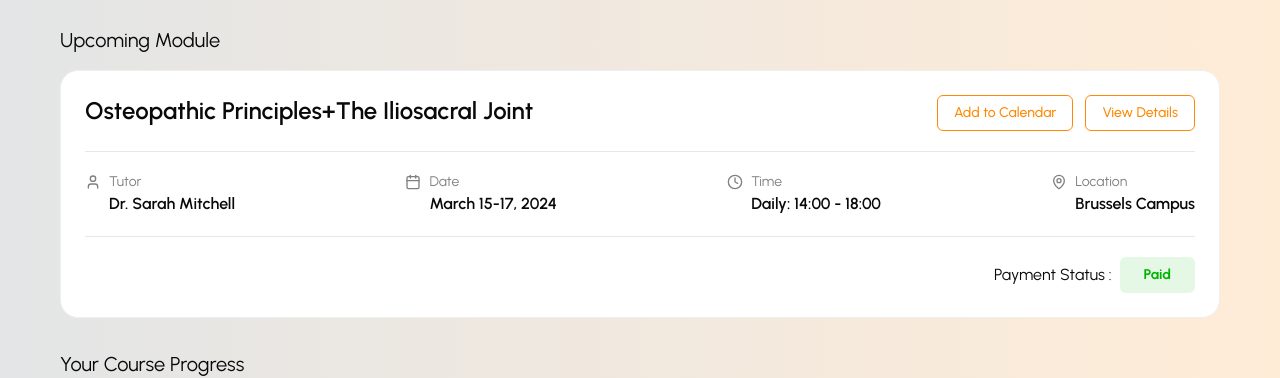
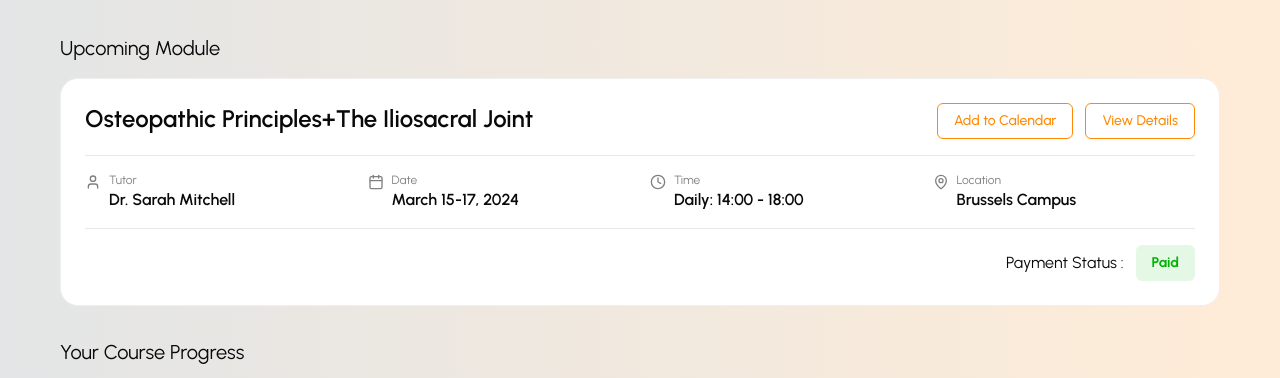
Before and after one commit to Xyvin-Technologies-Pvt-Ltd/IAO-Belgium-Frontend, a React (Vite) app: page /student/dashboard in a window 1280 px wide. Shown: the part 212-590 px from the top of the page. Built offline with nearby package versions, Linux system fonts and the light colour scheme; no server answers.

Commit message:
chore: adjust padding and horizontal spacing

```diff
--- a/src/components/PageHeading.jsx
+++ b/src/components/PageHeading.jsx
@@ -18,7 +18,7 @@ const PageHeading = ({
     : subtitle;
 
   return (
-    <div className="px-15 mt-8 space-y-2">
+    <div className="px-5 lg:px-15 mt-8 space-y-2">
       <h1 className="text-4xl font-semibold">{title || defaultTitle}</h1>
       <p className="text-muted-foreground text-lg">
         {subtitle || defaultSubtitle}
--- a/src/components/student/ModuleCard.jsx
+++ b/src/components/student/ModuleCard.jsx
@@ -17,7 +17,6 @@ const ModuleCard = ({
   };
 
   const handleChangeLocation = (moduleId) => {
-    console.log("Change location/date for module:", moduleId);
     navigate({
       to: "/student/change-location/$id",
       params: { id: moduleId },
@@ -31,16 +30,21 @@ const ModuleCard = ({
           {modules.map((module) => (
             <div
               key={module.id}
-              className="bg-white rounded-2xl border border-[#EFEFEF] p-6"
+              className="bg-white rounded-2xl border border-[#EFEFEF] p-4 sm:p-6"
             >
+              {/* Header */}
               {!showLocationChange && (
                 <>
-                  <div className="flex flex-col lg:flex-row lg:items-start lg:justify-between gap-4">
-                    <h3 className="text-2xl font-semibold">{module.title}</h3>
+                  <div className="flex flex-col sm:flex-row sm:items-start sm:justify-between gap-4">
+                    <h3 className="text-lg sm:text-2xl font-semibold">
+                      {module.title}
+                    </h3>
+
                     {!changeLocation && (
-                      <div className="flex gap-3">
+                      <div className="flex flex-col sm:flex-row gap-3 w-full sm:w-auto">
                         <Button
                           variant="outline"
+                          className="w-full sm:w-auto"
                           onClick={() =>
                             console.log("Add to calendar:", module.id)
                           }
@@ -50,6 +54,7 @@ const ModuleCard = ({
 
                         <Button
                           variant="outline"
+                          className="w-full sm:w-auto"
                           onClick={() => handleViewDetails(module.id)}
                         >
                           View Details
@@ -58,82 +63,85 @@ const ModuleCard = ({
                     )}
                   </div>
 
-                  <div className="my-5 border-t border-gray-200" />
+                  <div className="my-4 border-t border-gray-200" />
                 </>
               )}
 
-              <div className="flex flex-wrap lg:flex-nowrap justify-between gap-6 text-sm">
+              {/* Info Grid */}
+              <div className="grid grid-cols-1 sm:grid-cols-2 lg:grid-cols-4 gap-5 text-sm">
                 <div className="flex items-start gap-2 text-muted-foreground">
                   <User className="w-4 h-4 mt-0.5" />
-                  <div className="flex flex-col">
-                    <span className="text-sm">Tutor</span>
-                    <span className="text-base font-semibold text-foreground">
+                  <div>
+                    <p className="text-xs">Tutor</p>
+                    <p className="text-base font-semibold text-foreground">
                       {module.tutor}
-                    </span>
+                    </p>
                   </div>
                 </div>
 
                 <div className="flex items-start gap-2 text-muted-foreground">
                   <Calendar className="w-4 h-4 mt-0.5" />
-                  <div className="flex flex-col">
-                    <span className="text-sm">Date</span>
-                    <span className="text-base font-semibold text-foreground">
+                  <div>
+                    <p className="text-xs">Date</p>
+                    <p className="text-base font-semibold text-foreground">
                       {module.date}
-                    </span>
+                    </p>
                   </div>
                 </div>
 
                 <div className="flex items-start gap-2 text-muted-foreground">
                   <Clock className="w-4 h-4 mt-0.5" />
-                  <div className="flex flex-col">
-                    <span className="text-sm">Time</span>
-                    <span className="text-base font-semibold text-foreground">
+                  <div>
+                    <p className="text-xs">Time</p>
+                    <p className="text-base font-semibold text-foreground">
                       {module.time}
-                    </span>
+                    </p>
                   </div>
                 </div>
 
                 <div className="flex items-start gap-2 text-muted-foreground">
                   <MapPin className="w-4 h-4 mt-0.5" />
-                  <div className="flex flex-col">
-                    <span className="text-sm">Location</span>
-                    <span
+                  <div>
+                    <p className="text-xs">Location</p>
+                    <p
                       className={`text-base font-semibold ${
-                        showLocationChange ? " text-primary" : "text-foreground"
-                      } `}
+                        showLocationChange
+                          ? "text-primary"
+                          : "text-foreground"
+                      }`}
                     >
                       {module.location}
-                    </span>
+                    </p>
                   </div>
                 </div>
               </div>
-              <div className="my-5 border-t border-gray-200" />
+
+              <div className="my-4 border-t border-gray-200" />
+
+              {/* Footer */}
               {showLocationChange ? (
-                <>
-                  <div className="flex flex-col lg:flex-row lg:items-center lg:justify-start gap-4">
+                <div className="flex flex-col sm:flex-row sm:items-center sm:justify-between gap-4">
                   <p className="text-sm text-muted-foreground">
                     Need to attend at a different location or time?
                   </p>
 
                   <Button
                     variant="outline"
+                    className="w-full sm:w-auto"
                     onClick={() => handleChangeLocation(module.id)}
                   >
-                      Change Location/Date
+                    Change Location / Date
                   </Button>
                 </div>
-                </>
               ) : (
-                <>
-                  {!changeLocation && (
-                    <div className="mt-5 flex justify-end items-center gap-2 text-sm">
+                !changeLocation && (
+                  <div className="flex flex-col sm:flex-row sm:justify-end sm:items-center gap-3 text-sm">
                     <span className="text-base">Payment Status :</span>
-                      <span className="px-6 py-2 rounded-[6px] bg-[#00B300]/10 text-[#00B300] font-bold">
+                    <span className="px-4 py-2 rounded-[6px] bg-[#00B300]/10 text-[#00B300] font-bold text-center">
                       Paid
                     </span>
                   </div>
-                  )}
-                </>
+                )
               )}
             </div>
           ))}
--- a/src/pages/student/Dashboard.jsx
+++ b/src/pages/student/Dashboard.jsx
@@ -50,7 +50,7 @@ const Dashboard = () => {
     <div className="min-h-screen">
       <PageHeading userName="Maria" />
 
-      <div className="px-15 mx-auto space-y-8 mt-8">
+      <div className="px-5 lg:px-15 mx-auto space-y-8 py-10">
         <div className="space-y-4">
           <h2 className="text-xl">
             {t?.dashboard?.upcomingModule || "Upcoming Module"}
--- a/src/pages/student/module/ChangeLocation.jsx
+++ b/src/pages/student/module/ChangeLocation.jsx
@@ -58,7 +58,7 @@ const ChangeLocation = () => {
   ];
 
   return (
-    <div className="space-y-10 px-6 lg:px-15 py-10">
+    <div className="space-y-10 px-5 lg:px-15 py-10">
       <Breadcrumb
         items={[
           { label: "Home", href: "/student/dashboard" },
--- a/src/pages/student/module/ModuleDetails.jsx
+++ b/src/pages/student/module/ModuleDetails.jsx
@@ -30,7 +30,7 @@ const ModuleDetails = () => {
   ];
 
   return (
-    <div className="space-y-10 px-6 lg:px-15 py-10">
+    <div className="space-y-10 px-5 lg:px-15 py-10">
       <Breadcrumb
         items={[
           { label: "Home", href: "/student/dashboard" },
```
Lines whose indentation alone changed are shown as unchanged.
